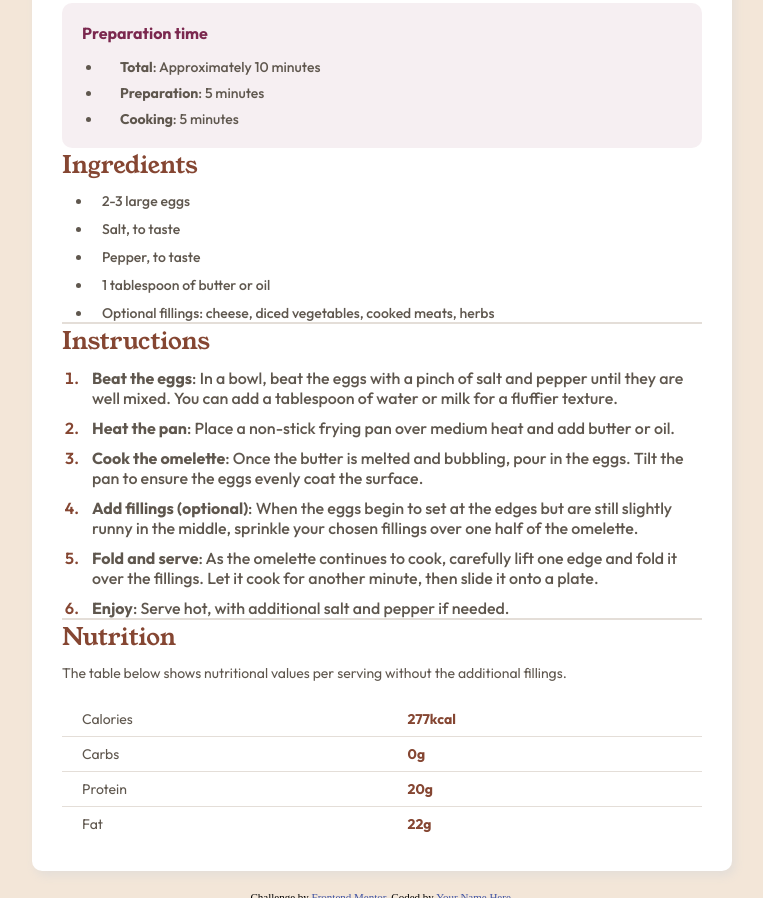
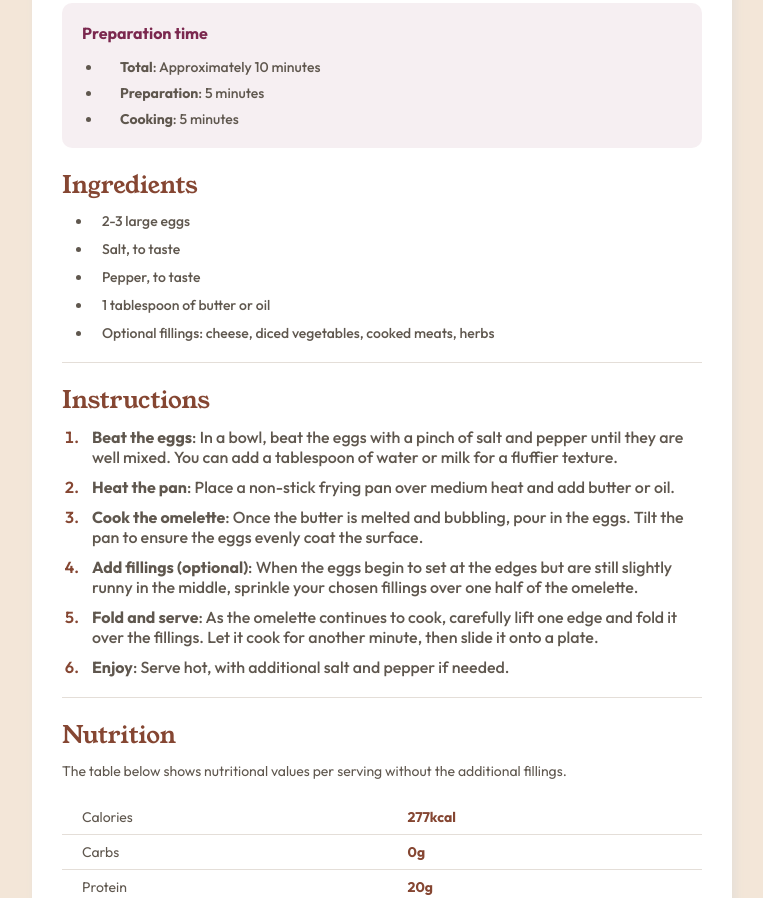
Before and after one commit to BM-CODER-TG/Challenge-FrtM-Simple-Omelette-Recipe, a plain HTML site: page index.html in a window 1280 px wide. Shown: the part 517-1415 px from the top of the page, without its empty margins (258-1021 px from the left). Drawn offline with Linux system fonts and the light colour scheme.

Commit message:
ajout css

```diff
--- a/index.html
+++ b/index.html
@@ -49,8 +49,6 @@
       </ul>
     </div>
 
-    <hr>
-
     <div class="instruction">
       <h3>Instructions</h3>
       <ol>
@@ -79,8 +77,6 @@
         </li>
       </ol>
     </div>
-
-    <hr>
 
     <div class="nutrition">
       <h3>Nutrition</h3>
--- a/style.css
+++ b/style.css
@@ -76,6 +76,7 @@ hr {
     background: hsla(332, 51%, 32%, 0.071);
     padding: 20px;
     border-radius: 10px;
+    margin-bottom: 20px;
 }
 
 .prepa h4 {
@@ -105,13 +106,15 @@ b {
     font-size: 14px;
     font-family: 'family2';
     font-weight: 500;
-
 }
 
 .ingredient {
     display: flex;
     flex-direction: column;
     gap: 10px;
+    border-bottom: 1px solid hsl(30, 18%, 87%);
+    padding-bottom: 20px;
+    margin-bottom: 20px;
 }
 
 .ingredient h3 {
@@ -148,6 +151,9 @@ hr {
     display: flex;
     flex-direction: column;
     gap: 10px;
+    border-bottom: 1px solid hsl(30, 18%, 87%);
+    padding-bottom: 20px;
+    margin-bottom: 20px;
 }
 
 .instruction h3 {
```
